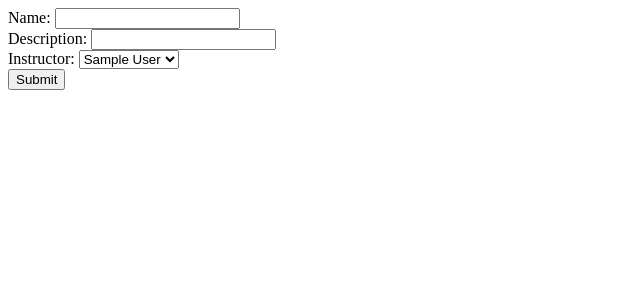
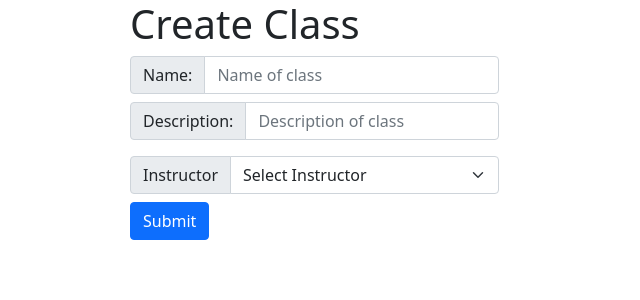
Before and after one commit to schiltz3/361Group3Project, a Django app: page /course/create/ in a window 1280 px wide. Shown: the top 300 px of the page, without its empty margins (0-640 px from the left). Run offline with Django 3.2, Linux system fonts and the light colour scheme; tables that the repository leaves empty hold one stand-in row (values such as "Sample post"); some libraries are stand-ins or nearby versions.

Commit message:
rewrote create.html using bootstrap

```diff
--- a/CS361Group3Project/templates/course/create.html
+++ b/CS361Group3Project/templates/course/create.html
@@ -1,31 +1,36 @@
-<!DOCTYPE html>
-<html lang="en">
-    <head>
-        <meta charset="UTF-8">
-        <title>Create Course</title>
-    </head>
-    <body>
-        <form action="/course/create/" method="post">
+{% extends 'bar_base.html' %}
+
+{%block application_pane %}
+<div class="row">
+    <form action="/course/create/" method="post">
         {% csrf_token %}
 
-        Name:
-        <input name="name" type="text">
-        <br>
+        <div class="col-7">
+            <h1>Create Class</h1>
+            <div class="input-group mb-2">
+                <span class="input-group-text" id="Name">Name:</span>
+                <input type="text" name="name" class="form-control" placeholder="Name of class" aria-label="Name"
+                       aria-describedby="Name"/>
+            </div>
+            <div class="input-group mb-3">
+                <span class="input-group-text" id="Description">Description:</span>
+                <input type="text" name="description" class="form-control" placeholder="Description of class"
+                       aria-label="Description"
+                       aria-describedby=Description">
+            </div>
+            <div class="input-group mb-2">
+                <span class="input-group-text" id="Instructor">Instructor</span>
+                <select name="instructor" class="form-select" aria-label="Instructor" aria-describedby="Instructor">
+                    <option selected>Select Instructor</option>
+                    {% for i in instructors %}
+                    <option value="{{ i.user }}">{{ i.user.first_name }} {{ i.user.last_name }}</option>
+                    {% endfor %}
+                </select>
+            </div>
+            <button type="submit" class="btn btn-primary">Submit</button>
+        </div>
 
-        Description:
-        <input name="description" type="text">
-        <br>
-
-        Instructor:
-        <select name="instuctor">
-            {% for i in instructors %}
-                <option value="{{ i.user }}">{{ i.user.first_name }} {{ i.user.last_name }}</option>
-            {% endfor %}
-        </select>
-        <br>
-
-        <input type="submit">
-        <br>
         {{ message }}
-    </body>
-</html>
+    </form>
+</div>
+{% endblock application_pane %}}
```
